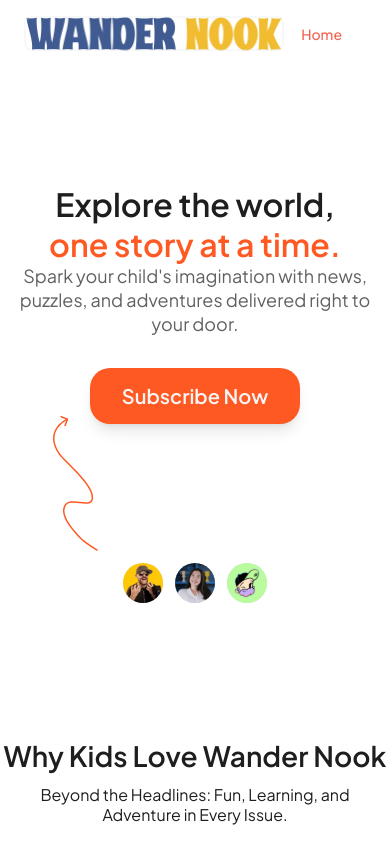
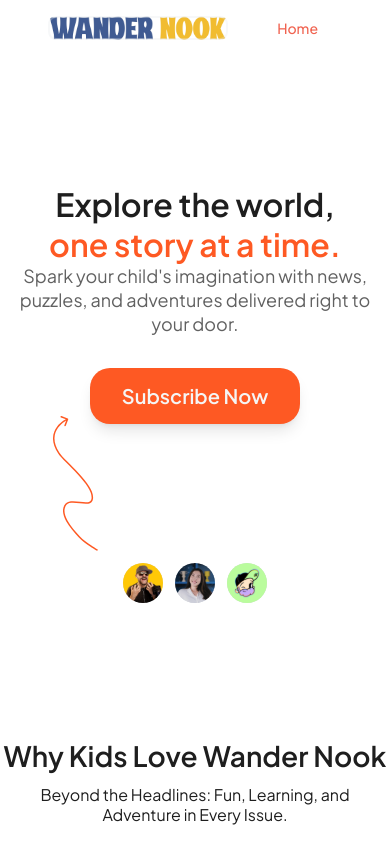
Before and after one commit to s-gajjar/wander-nook, a Next.js app: page / in a window 390 px wide. Shown: the top 844 px of the page. Built offline with nearby package versions, Linux system fonts and the light colour scheme; no server answers.

Commit message:
remoevd founder

```diff
--- a/src/components/LandingPage/index.tsx
+++ b/src/components/LandingPage/index.tsx
@@ -17,7 +17,7 @@ const LandingPage = () => {
       {/* <ProductShowcase /> */}
       <Pricing />
       {/* <OurMission /> */}
-      <FounderSection />
+      {/* <FounderSection /> */}
       {/* <NewsBlogs /> */}
       <FAQs />
       <ContactUs />
--- a/src/components/Navbar/index.tsx
+++ b/src/components/Navbar/index.tsx
@@ -29,7 +29,7 @@ const Navbar = () => {
         ? "bg-white/80 backdrop-blur-md shadow-lg border-b border-gray-100/50"
         : "bg-white"
     }`}>
-      <div className="container mx-auto px-6 py-4 lg:py-6">
+      <div className="container mx-auto px-12 sm:px-6 py-4 lg:py-6">
         <div className="mx-auto w-full flex items-center justify-between">
           {/* Logo */}
           <div className="flex items-center">
@@ -43,10 +43,10 @@ const Navbar = () => {
                   alt="Wander Nook Logo"
                   width={2000}
                   height={2000}
-                  className="rounded-lg w-[260px] h-[35px] object-contain transition-all duration-300"
+                  className="rounded-lg w-[180px] h-[24px] sm:w-[220px] sm:h-[30px] md:w-[260px] md:h-[35px] object-contain transition-all duration-300"
                 />
                 {/* Stroke effect using box-shadow */}
-                <div className="absolute inset-0 rounded-lg w-[260px] h-[35px] bg-transparent border-2 border-gray-200/30 pointer-events-none"></div>
+                <div className="absolute inset-0 rounded-lg w-[180px] h-[24px] sm:w-[220px] sm:h-[30px] md:w-[260px] md:h-[35px] bg-transparent border-2 border-gray-200/30 pointer-events-none"></div>
               </div>
             </button>
           </div>
```
